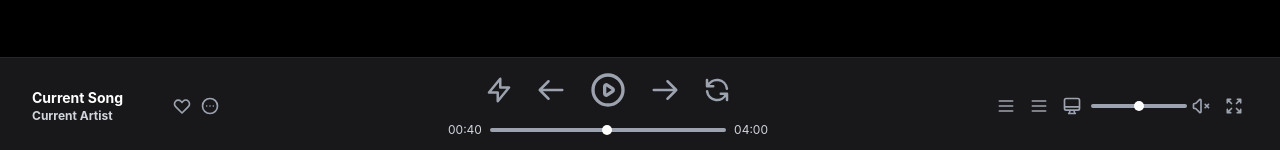
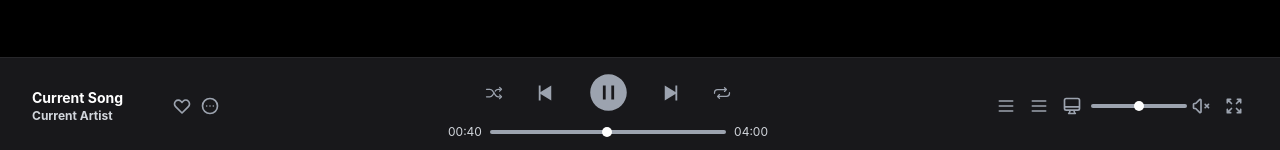
Before and after one commit to RichardBieringa/spotify-clone, a Next.js app: page / in a window 1280 px wide. Shown: the part 647-797 px from the top of the page. Built offline with nearby package versions, Linux system fonts and the light colour scheme; no server answers.

Commit message:
Changed Icon Style.

```diff
--- a/components/Player/CenterConsole.tsx
+++ b/components/Player/CenterConsole.tsx
@@ -1,13 +1,13 @@
 import IconWrapper from "@/components/common/IconWrapper";
 
 import {
-  HiOutlineArrowLeft,
-  HiOutlineArrowRight,
-  HiOutlineLightningBolt,
-  HiOutlinePause,
-  HiOutlinePlay,
-  HiOutlineRefresh,
-} from "react-icons/hi";
+  IoRepeatOutline,
+  IoShuffleOutline,
+  IoPlayCircleSharp,
+  IoPauseCircleSharp,
+  IoPlaySkipBackSharp,
+  IoPlaySkipForwardSharp,
+} from "react-icons/io5";
 
 interface Props {
   /** Controls the song shuffle feature. */
@@ -41,32 +41,32 @@ const CenterConsole = ({ isPlaying, currentTime, songDuration }: Props) => {
       {/* Music Control Buttons */}
       <div className="flex w-64 items-center justify-between">
         {/* Button to shuffle songs */}
-        <IconWrapper size={30}>
-          <HiOutlineLightningBolt className="h-6 w-6 cursor-pointer text-gray-400 transition duration-75 hover:scale-110 hover:text-gray-300" />
+        <IconWrapper size={20}>
+          <IoShuffleOutline className="h-6 w-6 cursor-pointer text-gray-400 transition duration-75 hover:scale-110 hover:text-gray-300" />
         </IconWrapper>
 
         {/* Button to go to previous song */}
-        <IconWrapper size={30}>
-          <HiOutlineArrowLeft className="h-6 w-6 cursor-pointer text-gray-400 transition duration-75 hover:scale-110 hover:text-gray-300" />
+        <IconWrapper size={20}>
+          <IoPlaySkipBackSharp className="h-6 w-6 cursor-pointer text-gray-400 transition duration-75 hover:scale-110 hover:text-gray-300" />
         </IconWrapper>
 
         {/* Larger Play button */}
-        <IconWrapper size={40}>
+        <IconWrapper size={45}>
           {isPlaying ? (
-            <HiOutlinePause className="h-12 w-12 cursor-pointer text-gray-400 transition duration-75 hover:scale-110 hover:text-gray-300" />
+            <IoPlayCircleSharp className="h-12 w-12 cursor-pointer text-gray-400 transition duration-75 hover:scale-110 hover:text-gray-300" />
           ) : (
-            <HiOutlinePlay className="h-12 w-12 cursor-pointer text-gray-400 transition duration-75 hover:scale-110 hover:text-gray-300" />
+            <IoPauseCircleSharp className="h-12 w-12 cursor-pointer text-gray-400 transition duration-75 hover:scale-110 hover:text-gray-300" />
           )}
         </IconWrapper>
 
         {/* Button to skip song */}
-        <IconWrapper size={30}>
-          <HiOutlineArrowRight className="h-6 w-6 cursor-pointer text-gray-400 transition duration-75 hover:scale-110 hover:text-gray-300" />
+        <IconWrapper size={20}>
+          <IoPlaySkipForwardSharp className="h-6 w-6 cursor-pointer text-gray-400 transition duration-75 hover:scale-110 hover:text-gray-300" />
         </IconWrapper>
 
         {/* Button to activate repeat */}
-        <IconWrapper size={30}>
-          <HiOutlineRefresh className="h-6 w-6 cursor-pointer text-gray-400 transition duration-75 hover:scale-110 hover:text-gray-300" />
+        <IconWrapper size={20}>
+          <IoRepeatOutline className="h-6 w-6 cursor-pointer text-gray-400 transition duration-75 hover:scale-110 hover:text-gray-300" />
         </IconWrapper>
       </div>
 
```
